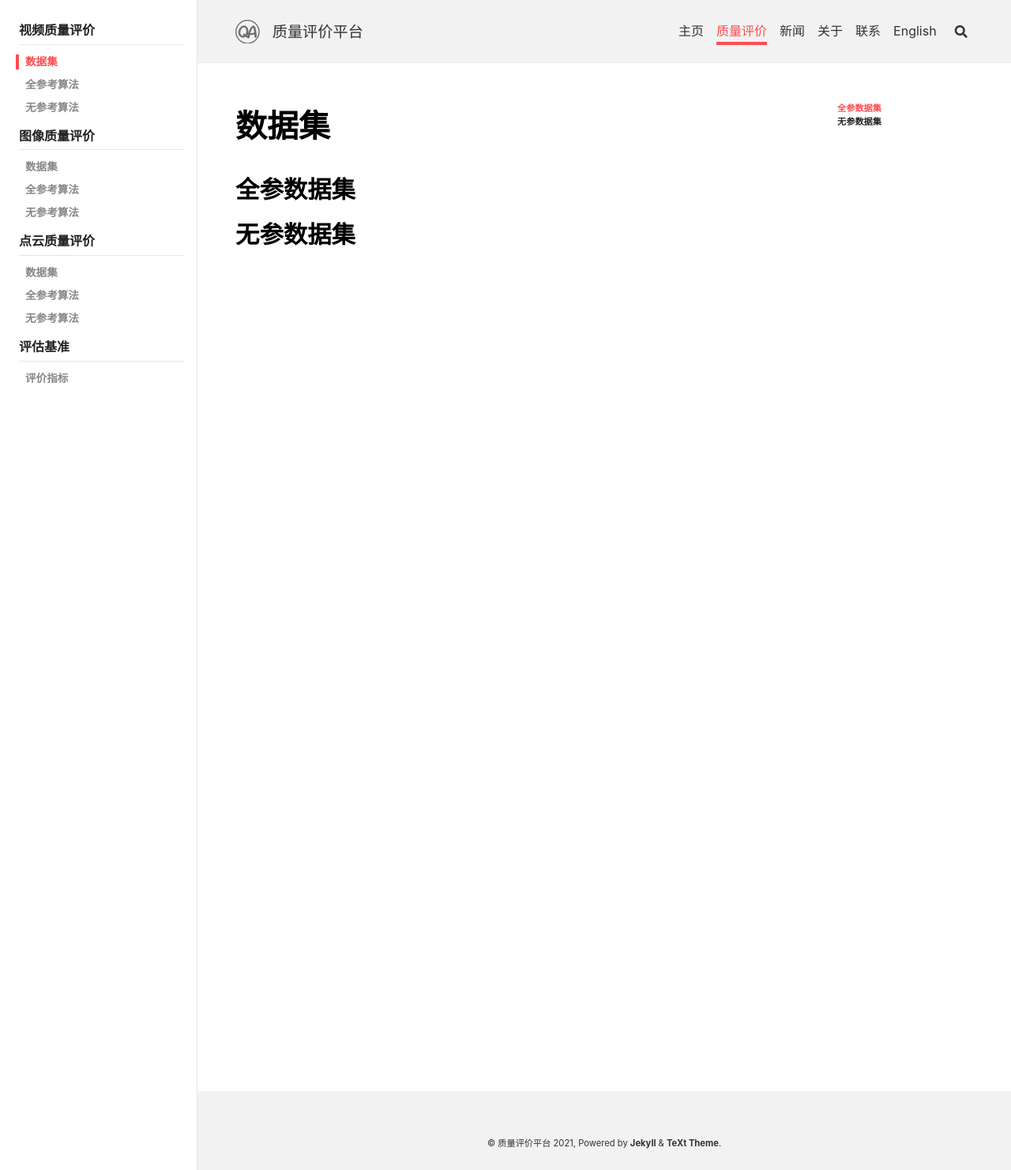
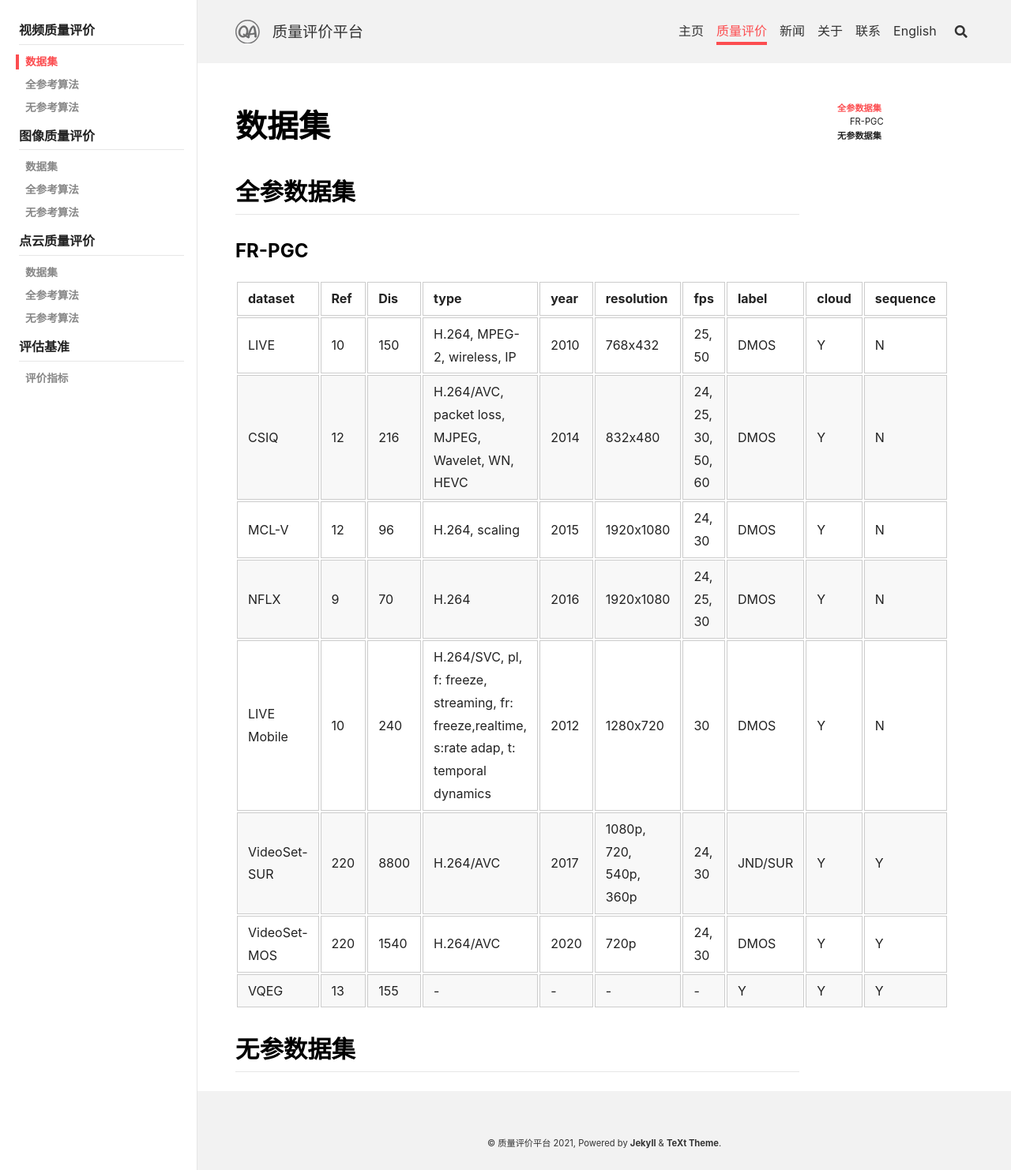
Before and after one commit to avsqoe/avsqoe, a Jekyll site: the page built from qa_pages/cn/1.1-vqa_datasets.md, in a window 1280 px wide. Shown: the whole page at 79% size. Built offline with Jekyll 4.4.1, drawn with Linux system fonts in a browser that asks for light colours; nearby versions of some CDN libraries.

```diff
--- a/_config.yml
+++ b/_config.yml
@@ -234,7 +234,7 @@ defaults:
   - scope:
       path: "qa_pages/en"
     values:
-      layout: page
+      layout: article
       nav_key: qa-en
       sidebar:
         nav: qa_pages-en
@@ -247,7 +247,7 @@ defaults:
   - scope:
       path: "qa_pages/cn"
     values:
-      layout: page
+      layout: article
       nav_key: qa-cn
       sidebar:
         nav: qa_pages-cn
--- /dev/null
+++ b/_data/result.csv
@@ -0,0 +1,4 @@
+First name,Last name,Age,Location
+John,Doe,35,United States
+Jane,Doe,29,France
+Jack,Hill,25,Australia
--- a/_layouts/article.html
+++ b/_layouts/article.html
@@ -10,7 +10,6 @@ type: article
 
 <div class="layout--article">
   {%- include article/top/custom.html -%}
-
   <div class="article__content" itemprop="articleBody">{{ content }}</div>
 
   {%- if _sharing -%}
@@ -19,7 +18,7 @@ type: article
 
   <div class="d-print-none">
     {%- include article-footer.html -%}
-    {%- include article-section-navigator.html -%}
+    <!-- {%- include article-section-navigator.html -%} -->
   </div>
 
 </div>
--- a/_sass/components/_article-content.scss
+++ b/_sass/components/_article-content.scss
@@ -254,5 +254,6 @@
 
     tr th :last-child, tr td :last-child {
     margin-bottom: 0;
-  }}
     }
+  }
+}
--- a/qa_pages/cn/1.1-vqa_datasets.md
+++ b/qa_pages/cn/1.1-vqa_datasets.md
@@ -6,4 +6,17 @@ key: vqa-datasets-cn
 
 ## 全参数据集
 
+### FR-PGC
+
+| dataset | Ref | Dis | type | year | resolution | fps | label | cloud | sequence |
+| -------------|----|-----|-----|-------|------------|-----|-------|-----|-----|
+| LIVE | 10 | 150 | H.264, MPEG-2, wireless, IP | 2010 | 768x432 | 25, 50 | DMOS | Y | N |
+| CSIQ | 12 | 216 | H.264/AVC, packet loss, MJPEG, Wavelet, WN, HEVC | 2014 | 832x480 | 24, 25, 30, 50, 60 | DMOS | Y | N |
+| MCL-V | 12 | 96 | H.264, scaling | 2015 | 1920x1080 | 24, 30 | DMOS | Y | N |
+| NFLX | 9 | 70 | H.264 | 2016 | 1920x1080 | 24, 25, 30 | DMOS | Y | N |
+| LIVE Mobile | 10 | 240 | H.264/SVC, pl, f: freeze, streaming, fr: freeze,realtime, s:rate adap, t: temporal dynamics | 2012 | 1280x720 | 30 | DMOS | Y | N |
+| VideoSet-SUR | 220 | 8800 | H.264/AVC | 2017 | 1080p, 720, 540p, 360p | 24, 30 | JND/SUR | Y | Y |
+| VideoSet-MOS | 220 | 1540 | H.264/AVC | 2020 | 720p | 24, 30 | DMOS | Y | Y |
+| VQEG | 13 | 155 | - | - | - | - | Y | Y | Y |
+
 ## 无参数据集
```
Also changed, not shown: _layouts/leaderboard.html (added, +37 -0 lines), qa_pages/cn/4.1-evaluation.md (+1 -0 lines). Lines whose indentation alone changed are shown as unchanged.
